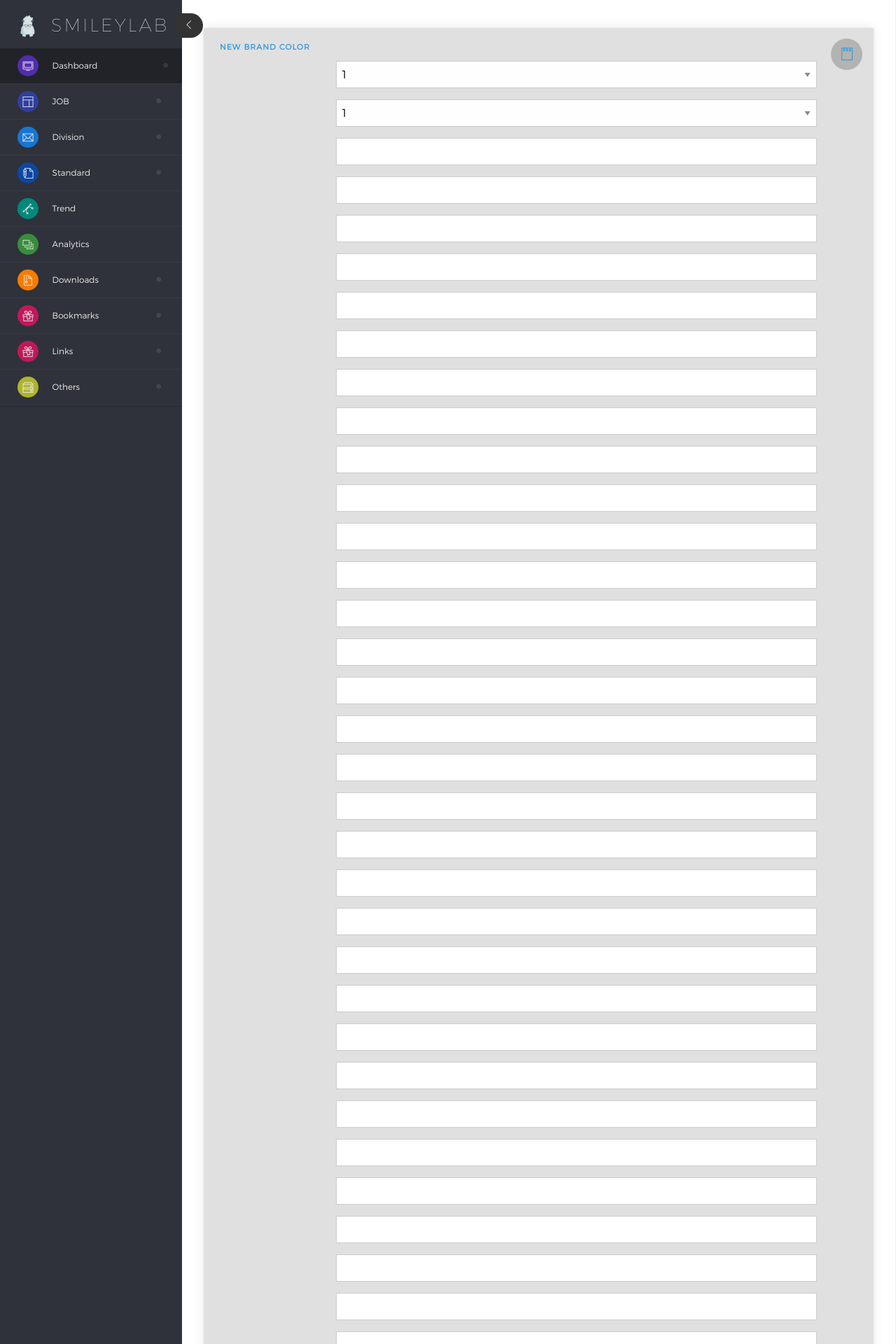
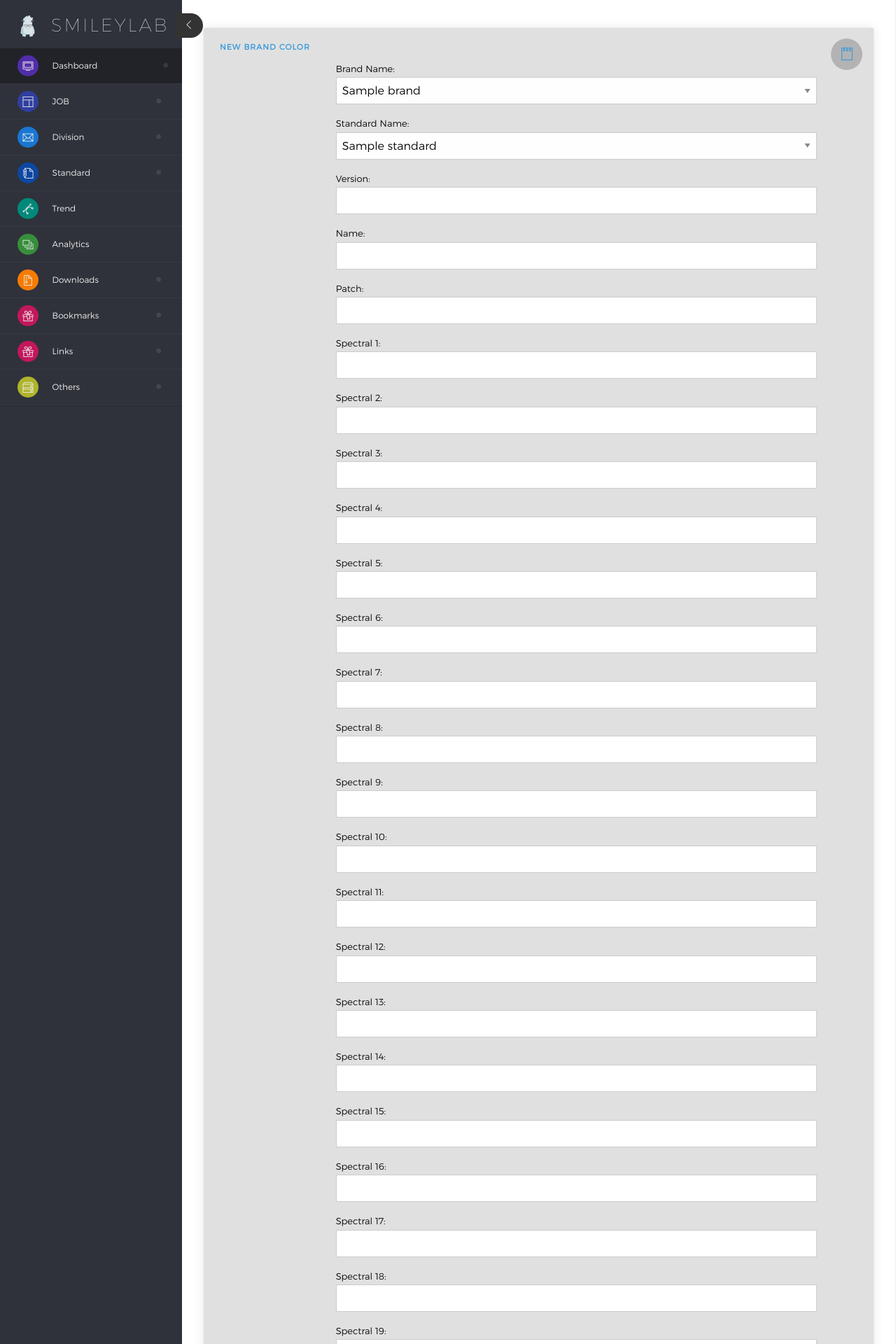
Before and after one commit to dotslash227/smileylab-crm, a Django app: page /patchStandard in a window 1280 px wide. Shown: the top 1920 px of the page at 70% size. Run offline with Django 3.2, Linux system fonts and the light colour scheme; tables that the repository leaves empty hold one stand-in row (values such as "Sample post"); some libraries are stand-ins or nearby versions; some web fonts are replaced.

Commit message:
patchStand

```diff
--- a/app/views.py
+++ b/app/views.py
@@ -61,7 +61,7 @@ def job(request):
         brand = Brand.objects.get(pk=int(request.POST.get("brand")))
         division
         job
-        active
+        active = str_to_bool(request.POST.get("active"))
 
         # name = request.POST.get("name")
         # address = request.POST.get("address")
@@ -123,9 +123,9 @@ def standard(request):
         name = request.POST.get("standardName")
         icc = request.POST.get("icc")
         version = request.POST.get("version")
-        Active = request.POST.get("active")
+        active = str_to_bool(request.POST.get("active"))
         standard = Standard(
-                        active = str_to_bool(Active),
+                        active = active,
                         name = name,
                         icc = icc,
                         version = version,
@@ -140,25 +140,119 @@ def standard(request):
         })
 
 def patchStandard(request):
-    return render(request, "app/patchStandard.html",
-                    {
-                      "range36":xrange(1,37),
-                      "labRange":["L", "A", "B", "C", "H"],
-                      "rgbRange": ["R", "G", "B"],
+    if request.method == "POST":
+        active = str_to_bool(request.POST.get("active"))
+        version = request.POST.get("version")
+        brand = Brand.objects.get(pk=int(request.POST.get("brand")))
+        density = request.POST.get("density")
+        dot_gain = request.POST.get("dotGain")
+        g7 = request.POST.get("G7")
+        geometry = request.POST.get("geometry")
+        illuminant =  request.POST.get("illuminant")
+        lab_a = request.POST.get("labA")
+        lab_b = request.POST.get("labB")
+        lab_c = request.POST.get("labC")
+        lab_h = request.POST.get("labH")
+        lab_l = request.POST.get("labL")
+        name = request.POST.get("name")
+        patch = request.POST.get("patch")
+        print_contrast = request.POST.get("printContrast")
+        rgb_b = request.POST.get("rgbB")
+        rgb_g = request.POST.get("rgbG")
+        rgb_r = request.POST.get("rgbR")
+        spin = request.POST.get("spin")
+        standard = Standard.objects.get(pk=int(request.POST.get("standard")))
+        trap = str_to_bool(request.POST.get("trap"))
 
-                    }
-                  )
+        patchStandard = PatchStandard(
+                            active= active,
+                            brand = brand,
+                            density = density,
+                            dot_gain = dot_gain,
+                            g7 = g7,
+                            geometry = geometry,
+                            illuminant =  illuminant,
+                            lab_a = lab_a,
+                            lab_b = lab_b,
+                            lab_c = lab_c,
+                            lab_h = lab_h,
+                            lab_l = lab_l,
+                            name = name,
+                            patch = patch,
+                            print_contrast = print_contrast,
+                            rgb_b = rgb_b,
+                            rgb_g = rgb_g,
+                            rgb_r = rgb_r,
+                            spectral_1 = request.POST.get("spectral1"),
+                            spectral_2 = request.POST.get("spectral2"),
+                            spectral_3 = request.POST.get("spectral3"),
+                            spectral_4 = request.POST.get("spectral4"),
+                            spectral_5 = request.POST.get("spectral5"),
+                            spectral_6 = request.POST.get("spectral6"),
+                            spectral_7 = request.POST.get("spectral7"),
+                            spectral_8 = request.POST.get("spectral8"),
+                            spectral_9 = request.POST.get("spectral9"),
+                            spectral_10 = request.POST.get("spectral10"),
+                            spectral_11 = request.POST.get("spectral11"),
+                            spectral_12 = request.POST.get("spectral12"),
+                            spectral_13 = request.POST.get("spectral13"),
+                            spectral_14 = request.POST.get("spectral14"),
+                            spectral_15 = request.POST.get("spectral15"),
+                            spectral_16 = request.POST.get("spectral16"),
+                            spectral_17 = request.POST.get("spectral17"),
+                            spectral_18 = request.POST.get("spectral18"),
+                            spectral_19 = request.POST.get("spectral19"),
+                            spectral_20 = request.POST.get("spectral20"),
+                            spectral_21 = request.POST.get("spectral21"),
+                            spectral_22 = request.POST.get("spectral22"),
+                            spectral_23 = request.POST.get("spectral23"),
+                            spectral_24 = request.POST.get("spectral24"),
+                            spectral_25 = request.POST.get("spectral25"),
+                            spectral_26 = request.POST.get("spectral26"),
+                            spectral_27 = request.POST.get("spectral27"),
+                            spectral_28 = request.POST.get("spectral28"),
+                            spectral_29 = request.POST.get("spectral29"),
+                            spectral_30 = request.POST.get("spectral30"),
+                            spectral_31 = request.POST.get("spectral31"),
+                            spectral_32 = request.POST.get("spectral32"),
+                            spectral_33 = request.POST.get("spectral33"),
+                            spectral_34 = request.POST.get("spectral34"),
+                            spectral_35 = request.POST.get("spectral35"),
+                            spectral_36 = request.POST.get("spectral36"),
+                            spin = spin,
+                            standard = standard,
+                            trap =trap,
+                        )
+        patchStandard.save()
+        return render(request, "app/patchStandard.html", {
+            "message":"New Brand Color saved successfully!!!",
+            "brands" :Brand.objects.all(),
+            "standards": Standard.objects.all(),
+            "range36":xrange(1,37),
+            "labRange":["L", "A", "B", "C", "H"],
+            "rgbRange": ["R", "G", "B"],
+
+        })
+    else:
+        return render(request, "app/patchStandard.html", {
+            "message":"",
+            "brands" :Brand.objects.all(),
+            "standards": Standard.objects.all(),
+            "range36":xrange(1,37),
+            "labRange":["L", "A", "B", "C", "H"],
+            "rgbRange": ["R", "G", "B"],
+        })
+
 
 def patchTolerance(request):
     return render(request, "app/patchTolerance.html",
-                    {
-                      "range36":xrange(1,37),
-                      "labRange":["L", "A", "B", "C", "H"],
-                      "metamerismLevelRange": xrange(1,4),
-                      "dE2000LevelRange": xrange(1,4),
+    {
+      "range36":xrange(1,37),
+      "labRange":["L", "A", "B", "C", "H"],
+      "metamerismLevelRange": xrange(1,4),
+      "dE2000LevelRange": xrange(1,4),
 
-                    }
-                  )
+    })
 
 def role(request):
     return render(request, "app/role.html", {})
--- a/templates/app/link.html
+++ b/templates/app/link.html
@@ -17,7 +17,7 @@
                   <br>
                   <h4 style="color: red">{{message}}</h4>
                   <div class="form-group">
-                    <label class="sr-only" name="brand">Member Name:</label>
+                    <label  name="brand">Member Name:</label>
                     <select class="form-control" required>
                           <option>1</option>
                           <option>2</option>
@@ -25,12 +25,12 @@
                   </div>
 
                   <div class="form-group">
-                    <label class="sr-only">Description:</label>
+                    <label >Description:</label>
                     <input type="text" class="form-control" name="description" required>
                   </div>
 
                   <div class="form-group">
-                    <label class="sr-only">Link:</label>
+                    <label >Link:</label>
                     <input type="text" class="form-control" name="link" required>
                   </div>
 
--- a/templates/app/patchStandard.html
+++ b/templates/app/patchStandard.html
@@ -17,35 +17,42 @@
                   <br>
                   <h4 style="color: red">{{message}}</h4>
                   <div class="form-group">
-                    <label class="sr-only" name="brand">Brand Name:</label>
-                    <select class="form-control" required>
-                          <option>1</option>
-                          <option>2</option>
+                    <label  >Brand Name:</label>
+                    <select name="brand" class="form-control" required>
+                      {%for each in brands %}
+                        <option value={{each.pk}}>{{each.name}}</option>
+                      {% endfor %}
                     </select>
                   </div>
 
                   <div class="form-group">
-                    <label class="sr-only" name="standard">Standard Name:</label>
-                    <select class="form-control" required>
-                          <option>1</option>
-                          <option>2</option>
+                    <label>Standard Name:</label>
+                    <select name="standard" class="form-control" required>
+                      {%for each in standards %}
+                        <option value={{each.pk}}>{{each.name}}</option>
+                      {% endfor %}
                     </select>
                   </div>
 
                   <div class="form-group">
-                    <label class="sr-only">Version:</label>
+                    <label >Version:</label>
                     <input type="text" class="form-control" name="version" required>
                   </div>
 
                   <div class="form-group">
-                    <label class="sr-only">Name:</label>
+                    <label >Name:</label>
                     <input type="text" class="form-control" name="name" required>
+                  </div>
+
+                  <div class="form-group">
+                    <label >Patch:</label>
+                    <input type="text" class="form-control" name="patch" required>
                   </div>
 
                   {% for i in range36 %}
 
                   <div class="form-group">
-                    <label class="sr-only">Spectral {{i}}:</label>
+                    <label >Spectral {{i}}:</label>
                     <input type="text" class="form-control" name="spectral{{i}}" required>
                   </div>
 
@@ -54,57 +61,62 @@
                   {% for i in labRange %}
 
                   <div class="form-group">
-                    <label class="sr-only">Lab {{i}}:</label>
+                    <label >Lab {{i}}:</label>
                     <input type="text" class="form-control" name="lab{{i}}" required>
                   </div>
 
                   {% endfor %}
 
                   <div class="form-group">
-                    <label class="sr-only">Density:</label>
+                    <label >Density:</label>
                     <input type="text" class="form-control" name="density" required>
                   </div>
 
                   <div class="form-group">
-                    <label class="sr-only">Dot Gain:</label>
+                    <label >Dot Gain:</label>
                     <input type="text" class="form-control" name="dotGain" required>
                   </div>
 
                   <div class="form-group">
-                    <label class="sr-only">Print Contrast:</label>
+                    <label >Print Contrast:</label>
                     <input type="text" class="form-control" name="printContrast" required>
                   </div>
 
                   <div class="form-group">
-                    <label class="sr-only">G7:</label>
+                    <label >G7:</label>
                     <input type="text" class="form-control" name="G7" required>
                   </div>
 
                   <div class="form-group">
-                    <label class="sr-only">Trap:</label>
+                    <label >Trap:</label>
                     <input type="text" class="form-control" name="trap" required>
                   </div>
 
                   <div class="form-group">
-                    <label class="sr-only">Geometry:</label>
+                    <label >Geometry:</label>
                     <input type="text" class="form-control" name="geometry" required>
                   </div>
 
 
                   <div class="form-group">
-                    <label class="sr-only">Illuminant:</label>
+                    <label >Illuminant:</label>
                     <input type="text" class="form-control" name="illuminant" required>
                   </div>
 
+
+
                   <div class="form-group">
-                    <label class="sr-only">Spin:</label>
-                    <input type="text" class="form-control" name="spin" required>
+                    <label>Spin:</label>
+                    <select name="spin" class="form-control" required>
+                          <option value="True">True</option>
+                          <option value="False">False</option>
+                    </select>
                   </div>
 
                   {% for i in rgbRange %}
 
                   <div class="form-group">
-                    <label class="sr-only">Rgb {{i}}:</label>
+                    <label >Rgb {{i}}:</label>
                     <input type="text" class="form-control" name="rgb{{i}}" required>
                   </div>
 
@@ -112,10 +124,10 @@
                   {% endfor %}
 
                   <div class="form-group">
-                    <label class="sr-only" name="active">Active:</label>
-                    <select class="form-control" required>
-                          <option value="True">Active<option>
-                          <option value="False">Inactive<option>
+                    <label>Active:</label>
+                    <select name="active" class="form-control" required>
+                          <option value="True">Active</option>
+                          <option value="False">Inactive</option>
                     </select>
                   </div>
 
--- a/templates/app/role.html
+++ b/templates/app/role.html
@@ -17,7 +17,7 @@
                   <br>
                   <h4 style="color: red">{{message}}</h4>
                   <div class="form-group">
-                    <label class="sr-only">Role Name:</label>
+                    <label >Role Name:</label>
                     <input type="text" class="form-control" name="roleName" required>
                   </div>
 
```
Also changed, not shown: app/models.py (+53 -53 lines), templates/app/bookmark.html (+5 -5 lines), templates/app/division.html (+7 -7 lines), templates/app/job.html (+8 -7 lines), templates/app/patchTolerance.html (+18 -16 lines), templates/app/standard.html (+6 -6 lines).
